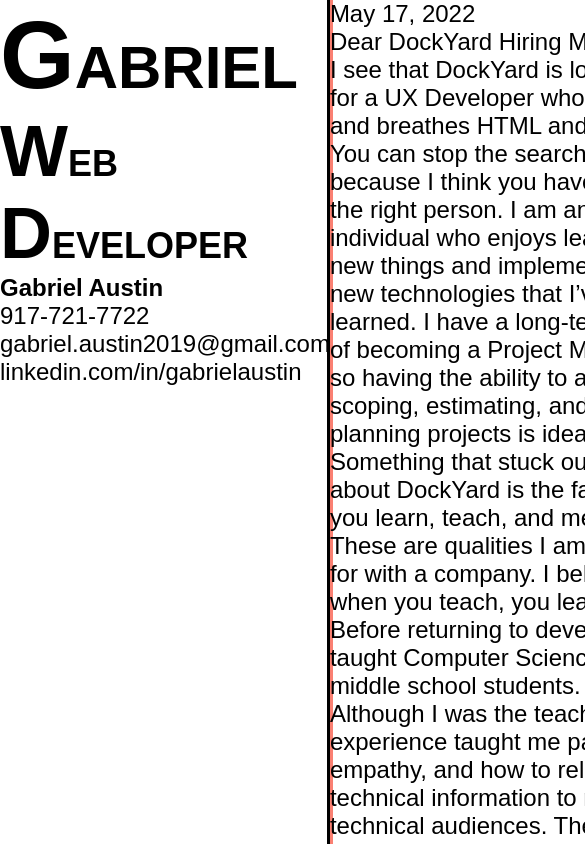
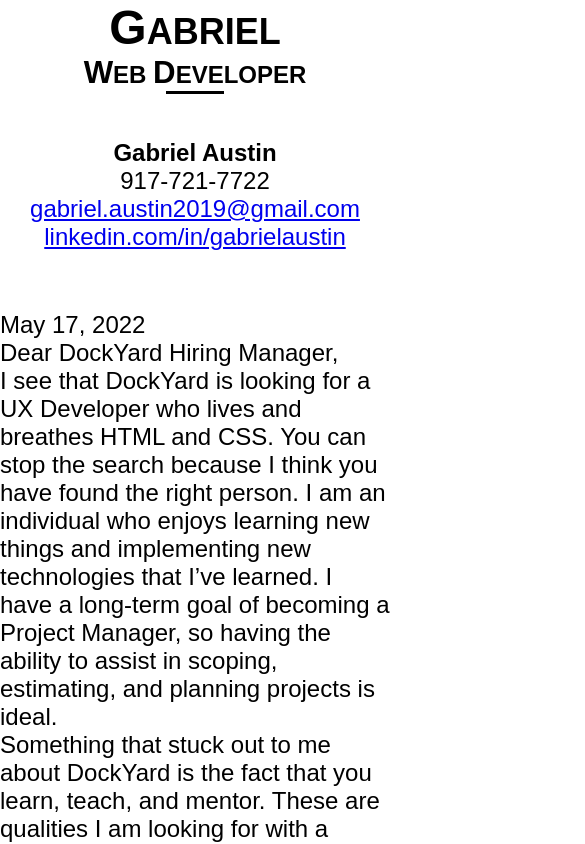
Before and after one commit to gabeaustin/Gabriel-Austin-DockYards-Next-UX-Developer, a plain HTML site: page index.html in a window 390 px wide. Shown: the top 844 px of the page, 585 px wide, since content can reach past the window. Drawn offline with Linux system fonts and the light colour scheme; a web font is replaced by a local one.

Commit message:
fixed heading font and spacing

```diff
--- a/index.html
+++ b/index.html
@@ -26,11 +26,21 @@
           <span class="title-first-letter">D</span>eveloper
         </div>
 
+        <hr />
+
         <div class="contact-info-section">
           <div>Gabriel Austin</div>
           <div>917-721-7722</div>
-          <div>gabriel.austin2019@gmail.com</div>
-          <div>linkedin.com/in/gabrielaustin</div>
+          <div>
+            <a href="mailto:gabriel.austin2019@gmail.com"
+              >gabriel.austin2019@gmail.com</a
+            >
+          </div>
+          <div>
+            <a href="https://www.linkedin.com/in/gabrielaustin" target="_blank"
+              >linkedin.com/in/gabrielaustin</a
+            >
+          </div>
         </div>
       </div>
       <div class="right-side-site-copy">
--- a/style.css
+++ b/style.css
@@ -5,11 +5,20 @@
 
 :root {
   font-family: "Khula", sans-serif;
-  font-size: 1.5rem; /* may update this */
+  font-size: 1.5em;
+  /* may update this */
 }
 
 .container {
   display: flex;
+}
+
+hr {
+  background-color: #000;
+  border: none;
+  color: #000;
+  height: 3px;
+  width: 15vw;
 }
 
 /*** Media Queries ***/
@@ -18,30 +27,36 @@
 
 /* mobile */
 @media only screen and (max-width: 600px) {
-
-
-  .left-side-name-and-title {
-    outline: solid salmon;
-
+  .container {
+    row-gap: 60px;
     flex-direction: column;
   }
 
+  hr {
+    margin: 0px auto 45px auto;
+  }
+
+  .left-side-name-and-title {
+    margin: 0 auto;
+    text-align: center;
+  }
+
   .first-name-first-letter {
-    font-size: 4rem;
+    font-size: 2rem;
   }
 
   .first-name {
-    font-size: 2.5rem;
+    font-size: 1.5rem;
     font-weight: 600;
     text-transform: uppercase;
   }
 
   .title-first-letter {
-    font-size: 3rem;
+    font-size: 1.3rem;
   }
 
   .title {
-    font-size: 1.5rem;
+    font-size: 1rem;
     font-weight: 600;
     text-transform: uppercase;
   }
@@ -55,9 +70,6 @@
 
 
   .right-side-site-copy {
-    outline: solid black;
-
-
-    flex-direction: column;
+    /* flex-direction: column; */
   }
 }
```
